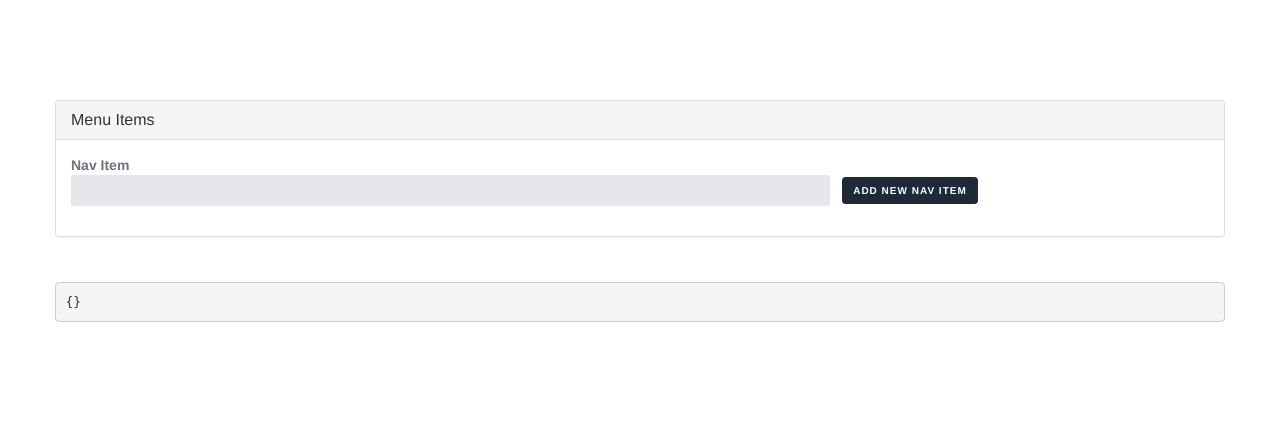
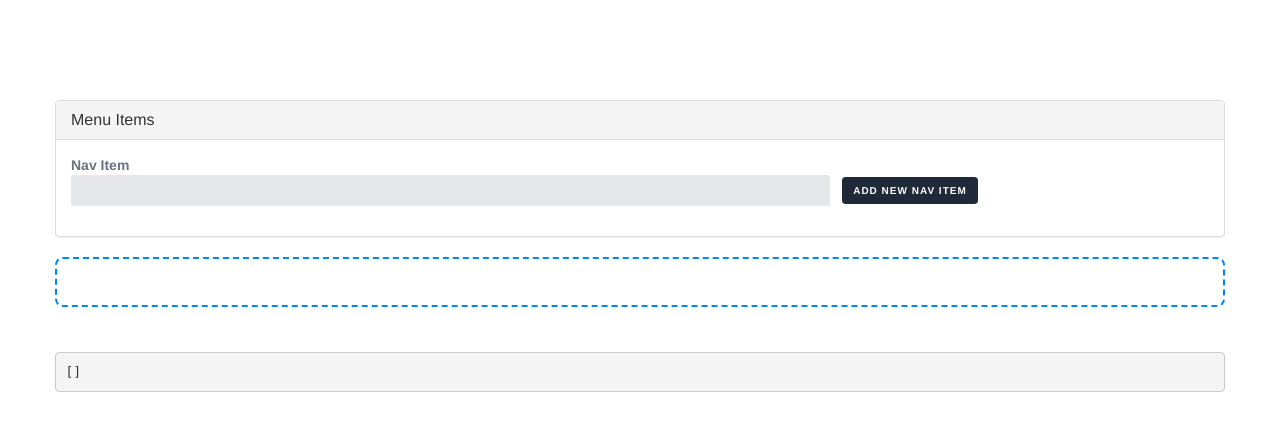
Before and after one commit to David-Desmaisons/draggable-example, a Vue app: page / in a window 1280 px wide. Shown: the top 430 px of the page. Built offline with nearby package versions, Linux system fonts and the light colour scheme.

Commit message:
Make menus draggable too
- Added enter events and error messaging for new links
- removed unneeded data from the nav output
- polish

```diff
--- a/src/components/Hello.vue
+++ b/src/components/Hello.vue
@@ -11,7 +11,7 @@
             <label for="newNavItem" class="block text-gray-500 font-bold mb-1 md:mb-0 pr-4">
                 Nav Item <small style="color: red;" v-html="newNavItemError"></small>
               </label>
-              <input v-model="newNavItem" type="text" v-on:keyup.enter="addNewNavItem" id="newNavItem" class="bg-gray-200 appearance-none border-2 border-gray-200 rounded w-full py-2 px-4 text-gray-700 leading-tight focus:outline-none focus:bg-white focus:border-purple-500">
+              <input v-model="newNavItem" type="text" @keyup.enter="addNewNavItem" id="newNavItem" class="bg-gray-200 appearance-none border-2 border-gray-200 rounded w-full py-2 px-4 text-gray-700 leading-tight focus:outline-none focus:bg-white focus:border-purple-500">
             </div>
             <div class="md:w-1/3">
               <button type="button" @click="addNewNavItem" class="inline-flex items-center ml-5 mt-8 px-4 py-2 bg-gray-800 border border-transparent rounded-md font-semibold text-base text-white uppercase tracking-widest hover:bg-gray-700 active:bg-gray-900 focus:outline-none focus:border-gray-900 focus:ring focus:ring-gray-300 disabled:opacity-25 transition">Add new nav item</button>
@@ -20,29 +20,18 @@
         </div>
       </div>
 
-      <div class="grid grid-cols-1 sm:grid-cols-2 lg:grid-cols-3 sm:gap-4">
+      <!-- TODO: Delete navItems, and make new links look good -->
 
-
-        <!-- <draggable class="list-group child" tag="span" v-model="nav" v-bind="dragOptions" :move="onMove" @start="isDragging=true" @end="isDragging=false"> -->
-          <!-- <transition-group type="transition" :name="'navs'" tag="div"> -->
-
-            <!-- <li class="list-group-item" v-for="item in nav[navItem].links" :key="item.id">
-              <i class="fa-solid fa-grip-vertical mr-3"></i>
-              {{item.title}}
-              <a :href="item.href" target="_blank" class="inline-flex items-center px-4 py-2 bg-gray-800 border border-transparent rounded-md font-semibold text-base text-white uppercase tracking-widest hover:bg-gray-700 active:bg-gray-900 focus:outline-none focus:border-gray-900 focus:ring focus:ring-gray-300 focus:text-white hover:text-white disabled:opacity-25 transition">Open</a>
-              <i class="fa-solid fa-trash" @click="deleteLink(navItem, item.id)"></i>
-              <span class="badge">{{item.id}}</span>
-            </li> -->
-
-            <!-- <li class="list-group-item" v-for="a in nav" :key="a.id"> -->
+      <draggable class="list-group child" tag="span" v-model="nav" v-bind="dragOptionsParent" :move="onMove" @start="isDragging=true" @end="isDragging=false">
+        <transition-group class="grid grid-cols-1 sm:grid-cols-2 lg:grid-cols-3 sm:gap-4 p-4" type="transition" :name="'navs'" tag="div">
 
           <!-- Menu -->
-              <div class="list-group-item parent" v-for="(subnav, navItem) in nav" :key="navItem">
-                <i class="fa-regular fa-folder-open"></i> {{ nav[navItem].title }}
+          <div class="list-group-item parent" v-for="(subnav, navIndex) in nav" :key="navIndex">
+            <i class="fa-regular fa-folder-open"></i> {{ nav[navIndex].title }}
 
             <h2>New Link</h2>
 
-                <div v-if="nav[navItem].links.length > 10">
+            <div v-if="nav[navIndex].links.length > 10">
               <div class="bg-orange-100 border-l-4 border-orange-500 text-orange-700 p-4" role="alert">
                 <p class="font-bold">Woah. This is starting to get big...</p>
                 <p>You might confuse and frustrate users with too many links in your menus. Can you simplify it?</p>
@@ -52,30 +41,30 @@
             <details>
               <summary>Open New Link Section</summary>
 
-                  <div style="color: red;" :v-if="nav[navItem].newLink['error'].length > 0">
-                    {{ nav[navItem].newLink['error'] }}
+              <div style="color: red;" :v-if="nav[navIndex].newLink.error.length > 0">
+                {{ nav[navIndex].newLink['error'] }}
               </div>
 
-                  <label for="linkTitle">Link Title</label>
-                  <input id="linkTitle" v-model="nav[navItem].newLink['title']" type="text" class="bg-gray-200 appearance-none border-2 border-gray-200 rounded w-full py-2 px-4 text-gray-700 leading-tight focus:outline-none focus:bg-white focus:border-purple-500">
+              <label :for="'linkTitle-'+navIndex">Link Title</label>
+              <input :id="'linkTitle-'+navIndex" @keyup.enter="addNewLink(navIndex)" v-model="nav[navIndex].newLink['title']" type="text" class="bg-gray-200 appearance-none border-2 border-gray-200 rounded w-full py-2 px-4 text-gray-700 leading-tight focus:outline-none focus:bg-white focus:border-purple-500">
 
-                  <label for="linkHref">URL</label>
-                  <input id="linkHref" v-model="nav[navItem].newLink['href']" type="text" class="bg-gray-200 appearance-none border-2 border-gray-200 rounded w-full py-2 px-4 text-gray-700 leading-tight focus:outline-none focus:bg-white focus:border-purple-500">
+              <label :for="'linkHref-'+navIndex">URL</label>
+              <input :id="'linkHref-'+navIndex" @keyup.enter="addNewLink(navIndex)" v-model="nav[navIndex].newLink['href']" type="text" class="bg-gray-200 appearance-none border-2 border-gray-200 rounded w-full py-2 px-4 text-gray-700 leading-tight focus:outline-none focus:bg-white focus:border-purple-500">
 
-                  <input id="linkNewTab" v-model="nav[navItem].newLink['target']" type="checkbox" class="leading-tight">
-                  <label for="linkNewTab" class="ml-2">Open in new tab</label>
+              <input :id="'linkNewTab-'+navIndex" @keyup.enter="addNewLink(navIndex)" v-model="nav[navIndex].newLink['target']" type="checkbox" class="leading-tight">
+              <label :for="'linkNewTab-'+navIndex" class="ml-2">Open in new tab</label>
               <div>
-                    <button @click="addNewLink(navItem, $event)" class="inline-flex items-center px-4 py-2 bg-gray-800 border border-transparent rounded-md font-semibold text-base text-white uppercase tracking-widest hover:bg-gray-700 active:bg-gray-900 focus:outline-none focus:border-gray-900 focus:ring focus:ring-gray-300 disabled:opacity-25 transition">Add new link</button>
+                <button @click="addNewLink(navIndex)" class="inline-flex items-center px-4 py-2 bg-gray-800 border border-transparent rounded-md font-semibold text-base text-white uppercase tracking-widest hover:bg-gray-700 active:bg-gray-900 focus:outline-none focus:border-gray-900 focus:ring focus:ring-gray-300 disabled:opacity-25 transition">Add new link</button>
               </div>
             </details>
 
-                <draggable class="list-group child" tag="span" v-model="nav[navItem].links" v-bind="dragOptions" :move="onMove" @start="isDragging=true" @end="isDragging=false">
+            <draggable class="list-group child" tag="span" v-model="nav[navIndex].links" v-bind="dragOptionsChild" :move="onMove" @start="isDragging=true" @end="isDragging=false">
               <transition-group type="transition" :name="'nav-list'" tag="ul">
-                    <li class="list-group-item" v-for="item in nav[navItem].links" :key="item.id">
+                <li class="list-group-item" v-for="item in nav[navIndex].links" :key="item.id">
                   <i class="fa-solid fa-grip-vertical mr-3"></i>
                   {{item.title}}
                   <a :href="item.href" target="_blank" class="inline-flex items-center px-4 py-2 bg-gray-800 border border-transparent rounded-md font-semibold text-base text-white uppercase tracking-widest hover:bg-gray-700 active:bg-gray-900 focus:outline-none focus:border-gray-900 focus:ring focus:ring-gray-300 focus:text-white hover:text-white disabled:opacity-25 transition">Open</a>
-                      <i class="fa-solid fa-trash" @click="deleteLink(navItem, item.id)"></i>
+                  <i class="fa-solid fa-trash" @click="deleteLink(navIndex, item.id)"></i>
                   <!-- <span class="badge">{{item.id}}</span> -->
                 </li>
               </transition-group>
@@ -83,41 +72,8 @@
           </div>
           <!-- End Menu -->
 
-            <!-- </li> -->
-
-          <!-- </transition-group> -->
-        <!-- </draggable> -->
-
-
-
-
-      </div>
-
-      <!-- <div class="col-md-6">
-        <draggable class="list-group" tag="span" v-model="list" v-bind="dragOptions" :move="onMove" @start="isDragging=true" @end="isDragging=false">
-          <transition-group type="transition" :name="'flip-list'" tag="ul">
-            <li class="list-group-item" v-for="element in list" :key="element.id">
-              <i class="fa-solid fa-grip-vertical"></i>
-              <i :class="element.fixed? 'fa fa-anchor' : 'glyphicon glyphicon-pushpin'" @click=" element.fixed=! element.fixed" aria-hidden="true"></i>
-              {{element.title}}
-              <span class="badge">{{element.id}}</span>
-            </li>
         </transition-group>
       </draggable>
-      </div> -->
-
-      <!-- <div class="col-md-6">
-        <draggable tag="span" v-model="list2" v-bind="dragOptions" :move="onMove">
-          <transition-group name="no" class="list-group" tag="ul">
-            <li class="list-group-item" v-for="element in list2" :key="element.id">
-              <i :class="element.fixed? 'fa fa-anchor' : 'glyphicon glyphicon-pushpin'" @click=" element.fixed=! element.fixed" aria-hidden="true"></i>
-              {{element.title}}
-              <span class="badge">{{element.id}}</span>
-            </li>
-          </transition-group>
-        </draggable>
-      </div> -->
-
 
     </div>
     <div class="row mt-10">
@@ -148,7 +104,7 @@ export default {
     return {
       newNavItem: "",
       newNavItemError: "",
-      nav: {},
+      nav: [],
       isDragging: false,
       delayedDragging: false
     };
@@ -169,9 +125,18 @@ export default {
         (c ^ crypto.getRandomValues(new Uint8Array(1))[0] & 15 >> c / 4).toString(16)
       );
     },
+    navItemsAlreadyContains(itemTitle) {
+      let found = false;
+      this.nav.forEach(item => {
+        if (item.title == itemTitle) {
+          found = true;
+        }
+      });
+      return found;
+    },
     addNewNavItem() {
       if (this.newNavItem == "") return;
-      if (this.newNavItem in this.nav) {
+      if (this.navItemsAlreadyContains(this.newNavItem)) {
         this.newNavItemError = "This item already exists.";
         return;
       } else {
@@ -180,10 +145,9 @@ export default {
 
       let id = this.slugify(this.newNavItem);
 
-      this.nav[id] = {
+      this.nav.push({
         title: this.newNavItem,
         id: this.uuidv4(),
-        order: Object.keys(this.nav).length + 1,
         fixed: false,
         links: [],
         newLink: {
@@ -193,13 +157,13 @@ export default {
           target: true,
           error: ""
         }
-      }
+      });
       this.newNavItem = "";
 
       // completely replace the object so view picks it up
-      this.nav = {
-        ...this.nav
-      };
+      // this.nav = {
+        // ...this.nav
+      // };
 
     },
     addNewLink(navItemId) {
@@ -230,7 +194,8 @@ export default {
         title: "",
         id: "",
         href: "",
-        target: true
+        target: true,
+        error: ""
       };
     },
     deleteLink(navItemId, linkId) {
@@ -244,16 +209,39 @@ export default {
     }
   },
   computed: {
-    dragOptions() {
+    dragOptionsParent() {
       return {
-        animation: 0,
-        group: "description",
+        animation: 200,
+        group: "parent",
         disabled: false,
-        ghostClass: "ghost"
+        ghostClass: "ghost",
+        filter: ".no-drag"
+      };
+    },
+    dragOptionsChild() {
+      return {
+        animation: 200,
+        group: "child",
+        disabled: false,
+        ghostClass: "ghost",
+        filter: ".no-drag"
       };
     },
     navString() {
-      return JSON.stringify(this.nav, null, 2);
+      let deepCopy = JSON.parse(JSON.stringify(this.nav));
+      let nav = deepCopy.map(item => {
+        delete item.newLink;
+        delete item.id;
+        delete item.fixed;
+        item.links.forEach((link) => {
+          delete link.id;
+          delete link.fixed;
+          delete link.error;
+        });
+        return item;
+      });
+
+      return JSON.stringify(nav, null, 2);
     }
   },
   watch: {
```
Lines whose indentation alone changed are shown as unchanged.
